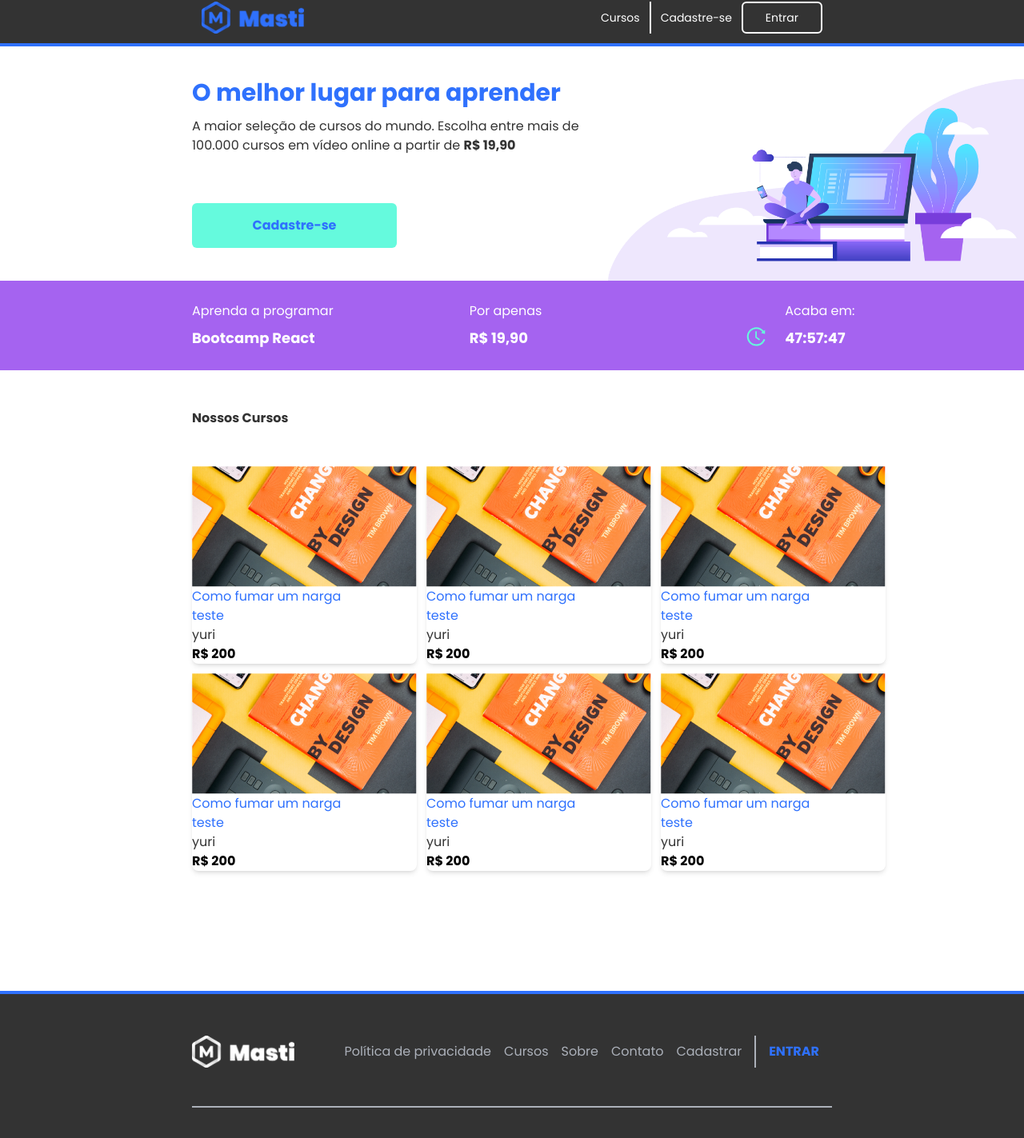
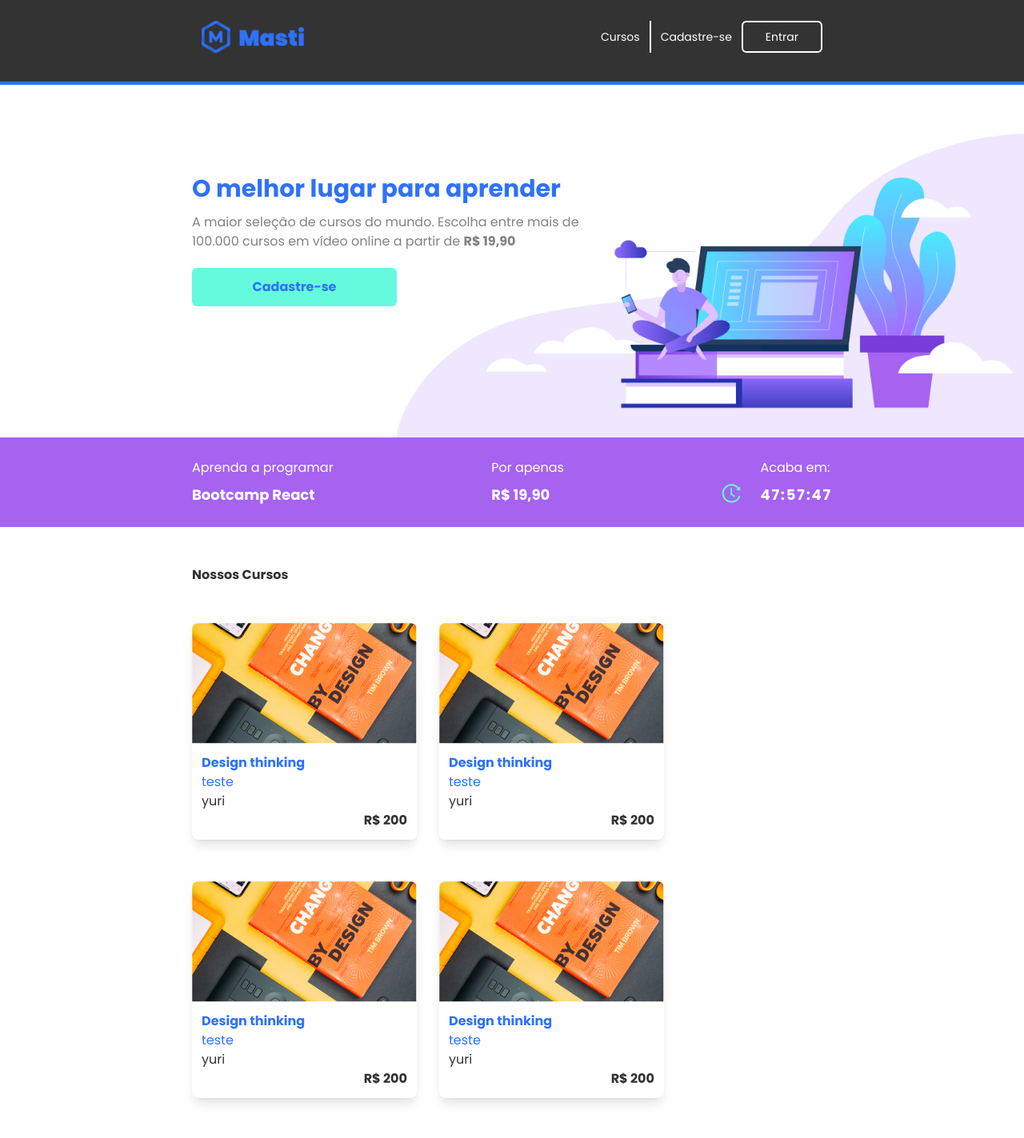
Before and after one commit to felipe-a-rios/bootcampMastiReactJS, a React (Vite) app in the folder web/: page / in a window 1280 px wide. Shown: the part 10-1433 px from the top of the page at 80% size. Built offline with nearby package versions, Linux system fonts and the light colour scheme.

Commit message:
adding hover transitions and switching grid to flex

```diff
--- a/web/index.html
+++ b/web/index.html
@@ -10,7 +10,7 @@
       href="https://fonts.googleapis.com/css2?family=Poppins:wght@400;700&display=swap"
       rel="stylesheet"
     />
-    <title>Vite + React + TS</title>
+    <title>Masti</title>
   </head>
   <body>
     <div id="root"></div>
--- a/web/src/components/Card.tsx
+++ b/web/src/components/Card.tsx
@@ -20,12 +20,15 @@ export function Card({
   thumbnail,
 }: ContentProps) {
   return (
-    <div className="rounded-lg bg-white shadow-md w-fit">
-      <img alt="imagem do curso" src={curso} />
-      <p className="text-blue">{title}</p>
-      <p className="text-blue">{description}</p>
-      <p className="text-carbon-900"> {instructor}</p>
-      <p className="font-bold text-black">R$ {price}</p>
+    <div className=" rounded-lg bg-white shadow-lg overflow-hidden text-base mb-10 mr-4">
+      <img alt="imagem do curso" src={curso} className="" />
+      <div className="p-3">
+        {" "}
+        <p className="text-blue font-bold">{title}</p>
+        <p className="text-blue font-medium">{description}</p>
+        <p className="text-carbon-900"> {instructor}</p>
+        <p className="font-bold text-carbon-900 text-end">R$ {price}</p>
+      </div>
     </div>
   );
 }
--- a/web/src/components/FooterTable.tsx
+++ b/web/src/components/FooterTable.tsx
@@ -9,25 +9,40 @@ export function FooterTable() {
       <BlueLine />
 
       <footer className="bg-gray-footer text-gray-text p-4 pl-60 pr-60 ">
-        <div className="container mx-auto flex justify-between items-center pt-9 font-normal gap-3 pb-12 ">
-          <a href="">
+        <div className="container mx-auto flex justify-between items-center pt-36 font-normal gap-3 pb-36 ">
+          <a className="hover:brightness-75 duration-300" href="">
             <img className="w-32 h-10" src={logoWhite} alt="Logo masti" />
           </a>
 
           <div className="flex items-center justify-around">
-            <a href="#" className="text-white mr-4 hover:underline">
+            <a
+              href="#"
+              className="text-white mr-4 hover:brightness-150 duration-300"
+            >
               Política de privacidade
             </a>
-            <a href="#" className="text-white mr-4 hover:underline">
+            <a
+              href="#"
+              className="text-white mr-4 hover:brightness-150 duration-300"
+            >
               Cursos
             </a>
-            <a href="#" className="text-white mr-4 hover:underline">
+            <a
+              href="#"
+              className="text-white mr-4 hover:brightness-150 duration-300"
+            >
               Sobre
             </a>
-            <a href="#" className="text-white mr-4 hover:underline">
+            <a
+              href="#"
+              className="text-white mr-4 hover:brightness-150 duration-300"
+            >
               Contato
             </a>
-            <a href="#" className="text-white mr-4 hover:underline">
+            <a
+              href="#"
+              className="text-white mr-4 hover:brightness-150 duration-300"
+            >
               Cadastrar
             </a>
             <Separator.Root
@@ -37,7 +52,7 @@ export function FooterTable() {
             />
             <a
               href="#"
-              className="text-white mr-4 text-blue font-semibold hover:underline ml-4"
+              className="text-white mr-4 text-blue font-semibold ml-4 hover:brightness-150 duration-300"
             >
               ENTRAR
             </a>
@@ -48,18 +63,27 @@ export function FooterTable() {
           decorative
           orientation="horizontal"
         />
-        <div className="text-sm flex pt-14 justify-between items-center">
-          <p className="">
+        <div className="text-sm flex pt-20 justify-between items-center pb-20">
+          <p className="font-normal">
             Copyright 2023 Itsam, desenvolvido pela{" "}
-            <a className="text-blue" href="https://circularbrain.io/">
+            <a
+              className="text-blue hover:brightness-150 duration-300 font-semibold"
+              href="https://circularbrain.io/"
+            >
               MASTI
             </a>{" "}
           </p>
           <div className="flex items-center justify-end gap-4">
-            <a href="https://www.facebook.com/grupomasti">
+            <a
+              className="hover:brightness-125 duration-300"
+              href="https://www.facebook.com/grupomasti"
+            >
               <img src={faceLogo} alt="facebook logo" />
             </a>
-            <a href="https://www.instagram.com/masti.tech/">
+            <a
+              className="hover:brightness-125 duration-300"
+              href="https://www.instagram.com/masti.tech/"
+            >
               <img src={instaLogo} alt="instagram logo" />
             </a>
           </div>
--- a/web/src/components/Header.tsx
+++ b/web/src/components/Header.tsx
@@ -10,18 +10,25 @@ export function Header({ linkText, buttonText, linkText2 }: headerProps) {
   return (
     <>
       <header className="flex items-center justify-between bg-carbon-900 w-full text-center font-medium p-3 text-sm">
-        <a href="https://masti.com.br/" className=" pl-60">
+        <a
+          href="https://masti.com.br/"
+          className="pl-60 hover:brightness-150 duration-300 pt-6 pb-6"
+        >
           <img src={logoImg} className="w-32 h-10" alt="logo Masti" />
         </a>
         <nav className="flex items-center justify-around  gap-3 text-carbon-100 pr-60">
-          <a href="/">{linkText}</a>
+          <a className="hover:brightness-75 duration-300" href="/">
+            {linkText}
+          </a>
           <Separator.Root
             className="bg-carbon-100 h-10 w-0.5"
             decorative
             orientation="vertical"
           />
-          <a href="/">{linkText2}</a>{" "}
-          <button className="border-2 text-carbon-100 py-2 px-7 rounded-md border-carbon-100">
+          <a className="hover:brightness-75 duration-300" href="/">
+            {linkText2}
+          </a>{" "}
+          <button className="border-2 text-carbon-100 py-2 px-7 rounded-md border-carbon-100 hover:border-blue hover:text-blue duration-300">
             {buttonText}
           </button>
         </nav>
--- a/web/src/pages/Home.tsx
+++ b/web/src/pages/Home.tsx
@@ -11,49 +11,50 @@ export function Home() {
     <>
       <Header buttonText="Entrar" linkText2="Cadastre-se" linkText="Cursos" />
 
-      <main className="my-0">
-        <div className="grid grid-cols-2 font-main content-around items-center pl-60 text-carbon-900">
-          <div className="flex flex-wrap gap-3 justify-start">
-            <h1 className="font-bold text-blue text-3xl">
+      <main className="">
+        <div className="flex flex-1 relative font-main content-around items-center pl-60 text-carbon-900 ">
+          <div className="flex flex-wrap gap-3 justify-start text-left">
+            <h1 className="font-bold text-blue text-3xl absolute top-28 ">
               O melhor lugar para aprender
             </h1>
-            <span className="">
-              A maior seleção de cursos do mundo. Escolha entre mais de 100.000
-              cursos em vídeo online a partir de <b>R$ 19,90</b>
+            <span className="text-carbon-800 absolute top-40">
+              A maior seleção de cursos do mundo. Escolha entre mais de <br />{" "}
+              100.000 cursos em vídeo online a partir de{" "}
+              <span className="font-semibold">R$ 19,90</span>
             </span>
-            <button className="bg-lightGreen block mt-12 w-64 p-4 rounded-md text-blue font-semibold">
+            <button className="bg-lightGreen block mt-16 w-64 p-3 rounded-md text-blue font-semibold duration-300 hover:bg-[#B1EDE2]">
               Cadastre-se
             </button>
           </div>
 
-          <div className="col-span-1  justify-end ">
+          <div className="flex justify-end relative">
             <img src={banner} alt="Estudante" />
           </div>
         </div>
-        <section className="bg-purple grid grid-cols-3 font-main pl-60 space-around items-center text-carbon-100 h-28">
-          <div className="col-span-1 align-middle flex flex-col gap-2">
+        <section className="flex flex-row justify-between bg-purple font-main pl-60 pr-60  items-center text-carbon-100 h-28 auto-col">
+          <div className="align-middle flex flex-col gap-2">
             <span className="text-base font-normal">Aprenda a programar</span>
             <h2 className="font-semibold text-lg">Bootcamp React</h2>
           </div>
-          <div className="col-span-1 align-middle flex flex-col gap-2">
+          <div className=" align-middle flex flex-col gap-2">
             <span className="text-base font-normal">Por apenas</span>
             <h2 className="font-semibold text-lg">R$ 19,90</h2>
           </div>
-          <div className="col-span-1 align-middle flex gap-6 ">
+          <div className=" align-middle flex gap-6 ">
             <img
               className="w-6 h-6 self-end mb-1"
               src={clockImg}
               alt="relógio"
             />
-            <div className="flex flex-col gap-2 ">
+            <div className="flex flex-col gap-2 p-0">
               <span className="text-base font-normal">Acaba em:</span>
-              <h2 className="font-semibold text-lg">
+              <h2 className="font-bold text-lg tracking-widest">
                 <CountDownTimer hours={47} minutes={57} seconds={52} />{" "}
               </h2>
             </div>
           </div>
         </section>
-        <section className="pl-60 pt-12">
+        <section className="pl-60 pt-12 pr-48">
           <p className="text-carbon-900 font-semibold pb-12">Nossos Cursos</p>
           <div className="flex flex-wrap gap-3 pb-[9.375rem]">
             <Card
@@ -63,7 +64,7 @@ export function Home() {
               price="200"
               requirements="fumar"
               thumbnail="curso1.png"
-              title="Como fumar um narga"
+              title="Design thinking"
             />
             <Card
               description="teste"
@@ -72,7 +73,7 @@ export function Home() {
               price="200"
               requirements="fumar"
               thumbnail="curso1.png"
-              title="Como fumar um narga"
+              title="Design thinking"
             />
             <Card
               description="teste"
@@ -81,7 +82,7 @@ export function Home() {
               price="200"
               requirements="fumar"
               thumbnail="curso1.png"
-              title="Como fumar um narga"
+              title="Design thinking"
             />
             <Card
               description="teste"
@@ -90,7 +91,7 @@ export function Home() {
               price="200"
               requirements="fumar"
               thumbnail="curso1.png"
-              title="Como fumar um narga"
+              title="Design thinking"
             />
             <Card
               description="teste"
@@ -99,7 +100,7 @@ export function Home() {
               price="200"
               requirements="fumar"
               thumbnail="curso1.png"
-              title="Como fumar um narga"
+              title="Design thinking"
             />
             <Card
               description="teste"
@@ -108,7 +109,7 @@ export function Home() {
               price="200"
               requirements="fumar"
               thumbnail="curso1.png"
-              title="Como fumar um narga"
+              title="Design thinking"
             />
           </div>
         </section>
```
